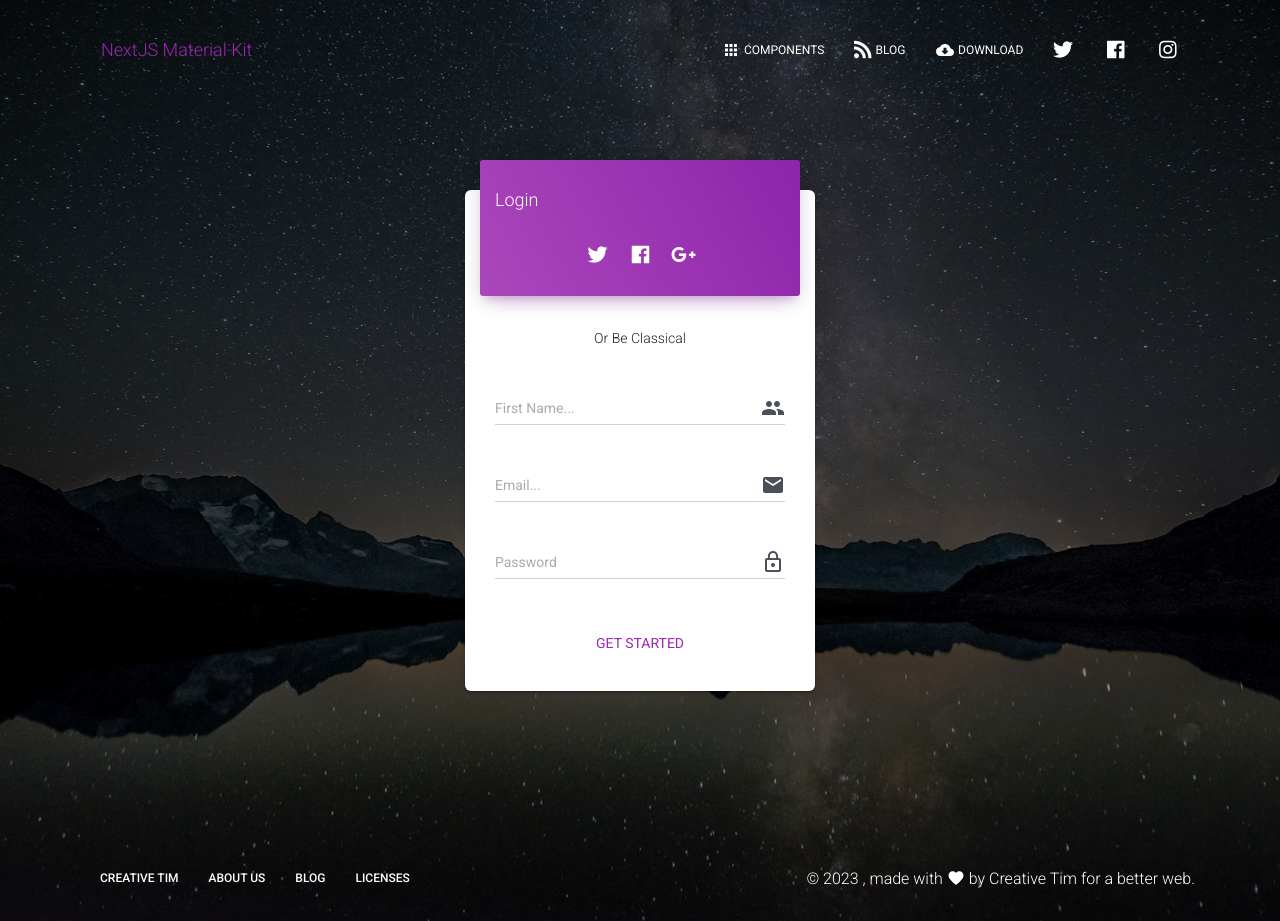
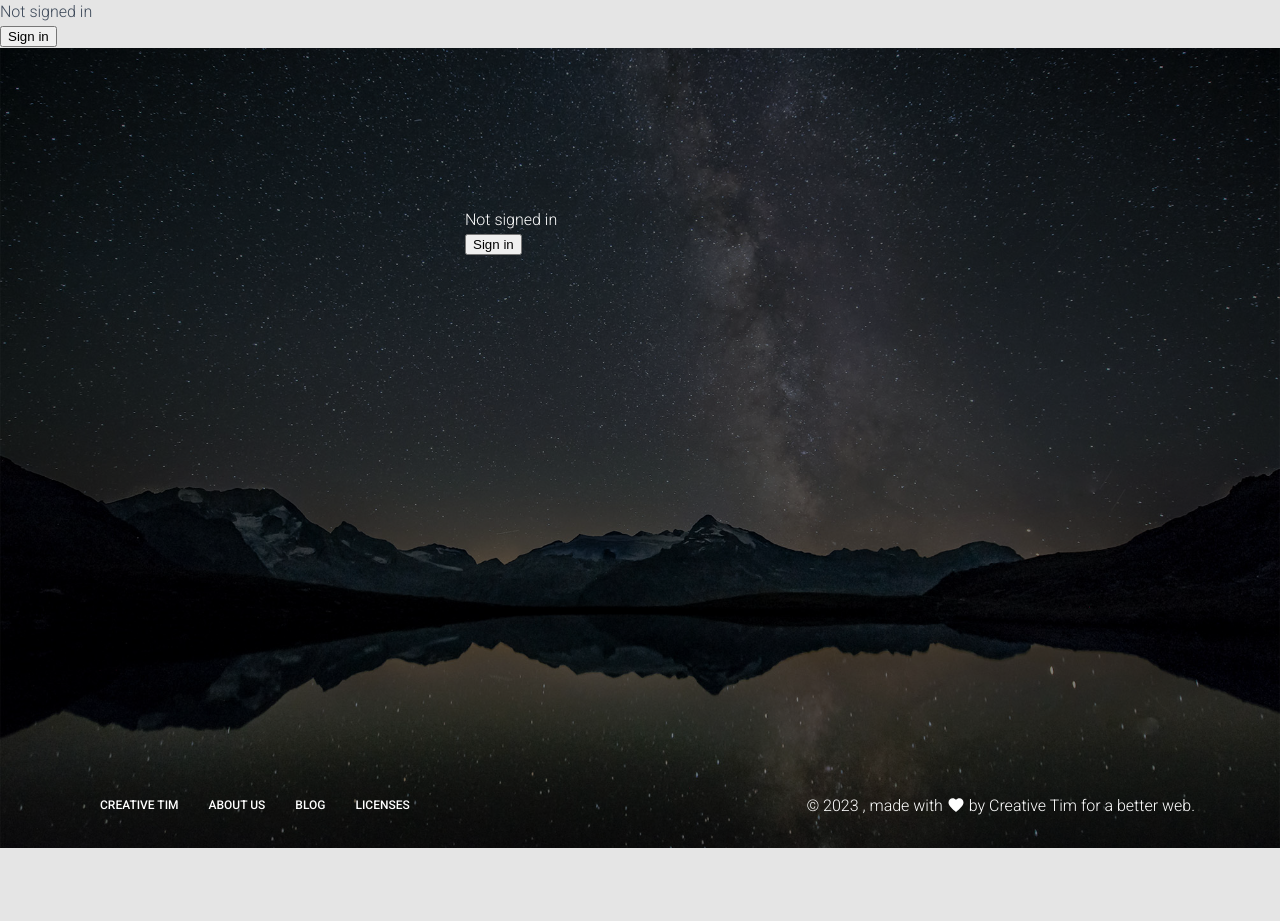
Before and after one commit to akdombrowski/storefront, a Next.js app: page /login in a window 1280 px wide. After the commit the page ends 848 px from the top, so only its background shows below. Built offline with nearby package versions, Linux system fonts and the light colour scheme; no server answers.

Commit message:
testing out sessionprovider

```diff
--- a/components/Card/Card.tsx
+++ b/components/Card/Card.tsx
@@ -6,6 +6,8 @@ import classNames from "classnames";
 import { makeStyles } from "@material-ui/core/styles";
 // @material-ui/icons
 
+import { useSession, signIn, signOut } from "next-auth/react";
+
 // core components
 import styles from "../../styles/jss/nextjs-material-kit/components/cardStyle";
 
@@ -13,19 +15,30 @@ const useStyles = makeStyles(styles);
 
 export default function Card(props: CardProps) {
   const classes = useStyles();
+  const { data: session } = useSession();
   const { className, children, plain, carousel, ...rest } = props;
   const cardClasses = classNames({
     [classes.card]: true,
     [classes.cardPlain]: plain,
     [classes.cardCarousel]: carousel,
   });
-  if(className !== undefined) {
-    cardClasses.concat(" " + className)
+
+  if (className !== undefined) {
+    cardClasses.concat(" " + className);
   }
+  if (session) {
+    return (
+      <div className={cardClasses} {...rest}>
+        {children}
+      </div>
+    );
+  }
+
   return (
-    <div className={cardClasses} {...rest}>
-      {children}
-    </div>
+    <>
+      Not signed in <br />
+      <button onClick={() => signIn()}>Sign in</button>
+    </>
   );
 }
 
@@ -34,4 +47,4 @@ export interface CardProps {
   plain?: boolean;
   carousel?: boolean;
   children: ReactNode;
-};
+}
--- a/components/Header/Header.tsx
+++ b/components/Header/Header.tsx
@@ -13,6 +13,9 @@ import Hidden from "@material-ui/core/Hidden";
 import Drawer from "@material-ui/core/Drawer";
 // @material-ui/icons
 import Menu from "@material-ui/icons/Menu";
+
+import { useSession, signIn, signOut } from "next-auth/react";
+
 // core components
 import styles from "../../styles/jss/nextjs-material-kit/components/headerStyle";
 
@@ -20,6 +23,8 @@ const useStyles = makeStyles(styles);
 
 export default function Header(props: HeaderProps) {
   const classes = useStyles();
+
+  const { data: session } = useSession();
   const [mobileOpen, setMobileOpen] = React.useState(false);
   React.useEffect(() => {
     if (props.changeColorOnScroll) {
@@ -67,6 +72,8 @@ export default function Header(props: HeaderProps) {
       <Button className={classes.title}>{brand}</Button>
     </Link>
   );
+
+  if (session) {
     return (
       <AppBar className={appBarClasses}>
         <Toolbar className={classes.container}>
@@ -113,6 +120,14 @@ export default function Header(props: HeaderProps) {
     );
   }
 
+  return (
+    <>
+      Not signed in <br />
+      <button onClick={() => signIn()}>Sign in</button>
+    </>
+  );
+}
+
 export interface HeaderProps {
   color?:
     | "primary"
```
Lines whose indentation alone changed are shown as unchanged.
